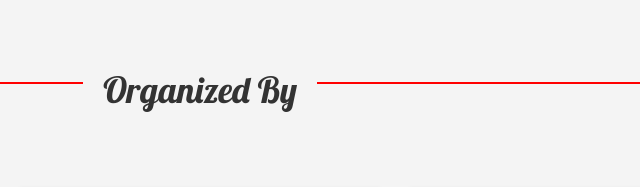
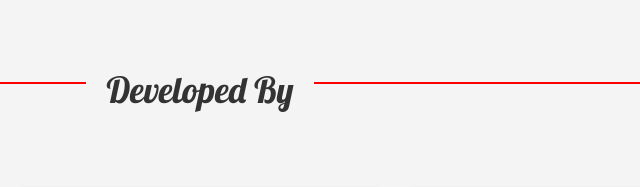
Before and after one commit to siuictfest/siuictfest.github.io, a plain HTML site: page rules/acmRules.html in a window 1280 px wide. Shown: the part 768-955 px from the top of the page, 440-1080 px from the left. Drawn offline with nearby package versions, Linux system fonts and the light colour scheme.

Commit message:
Update acmRules.html

```diff
--- a/rules/acmRules.html
+++ b/rules/acmRules.html
@@ -78,7 +78,7 @@
 
 <div class="section section-team " id="contact">
   <div class="team-header text-center custom-header">
-    <h1>Organized By</h1>
+    <h1>Developed By</h1>
   </div>
   <div class="team-two-members container ">
     <div class="row">
```
